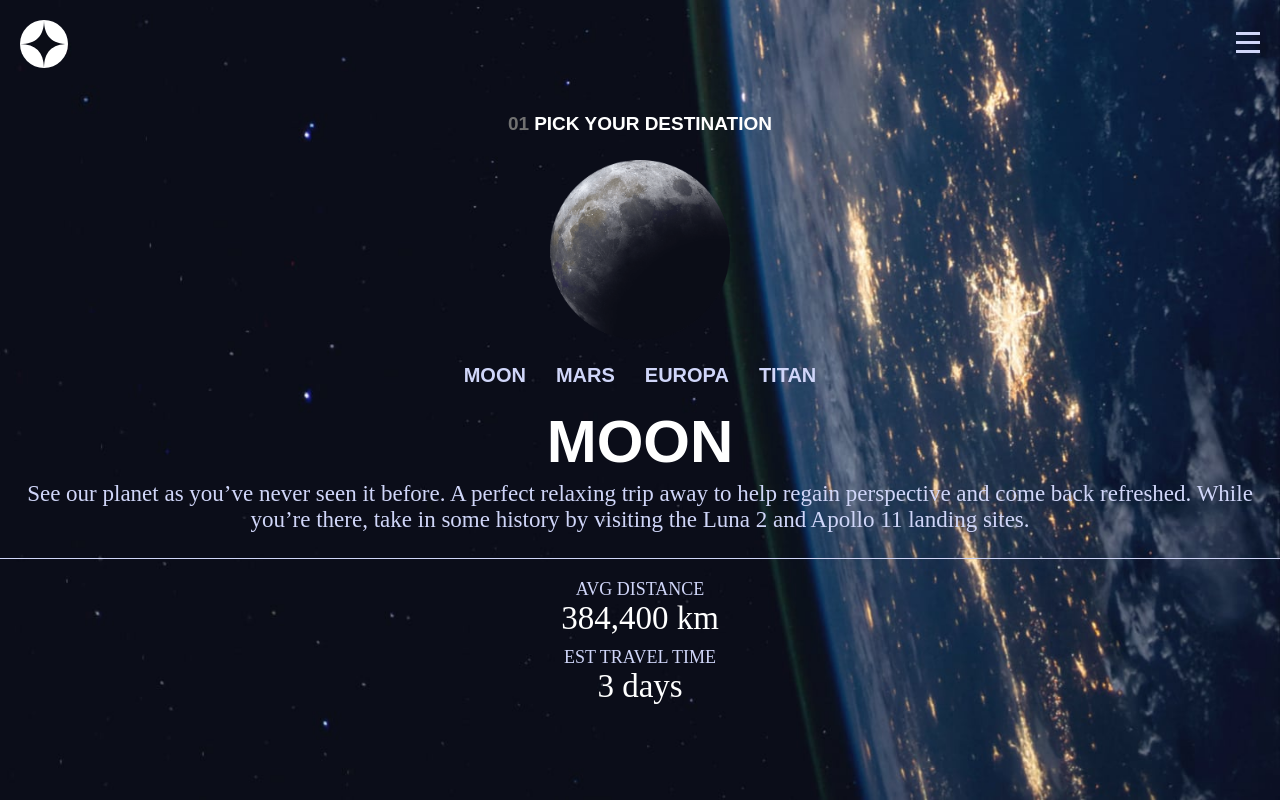
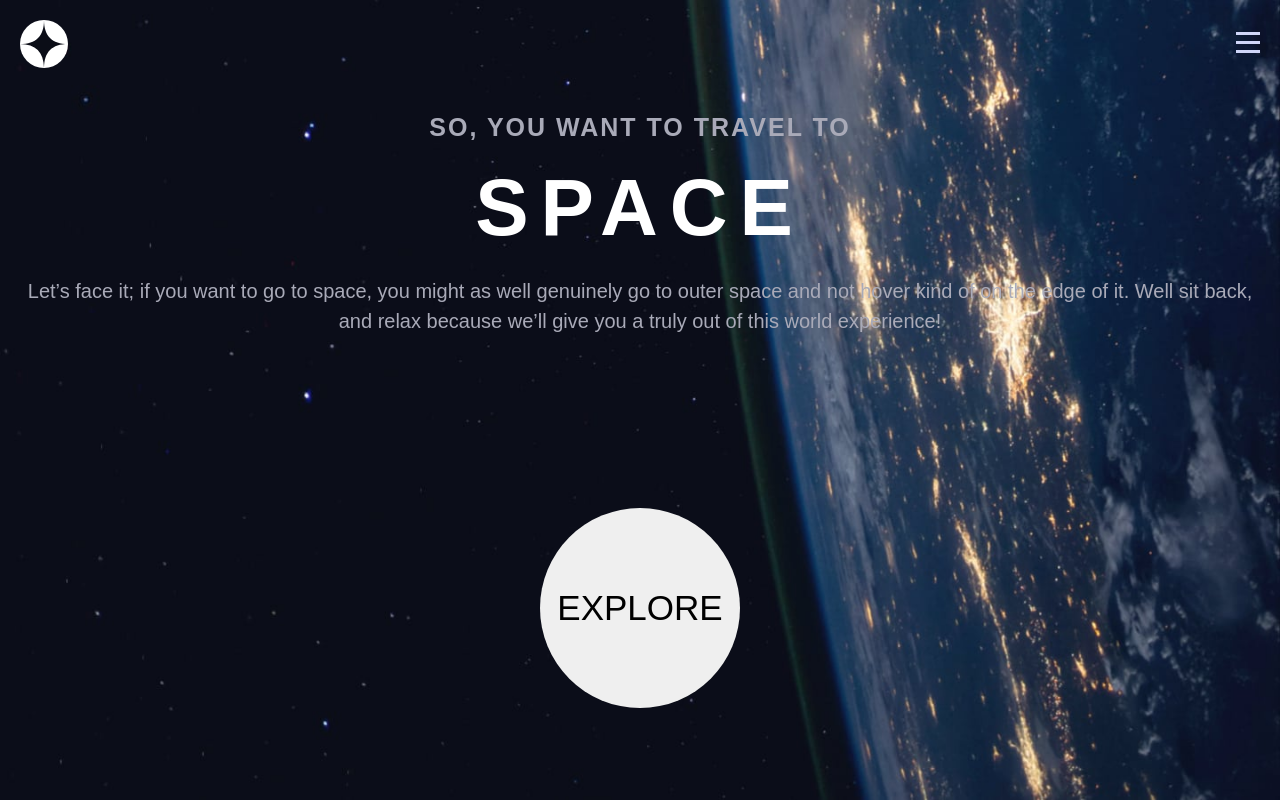
Before and after one commit to JustKooba/Space-tourism-website, a Vue app: page / in a window 1280 px wide. Built offline with nearby package versions, Linux system fonts and the light colour scheme.

Commit message:
user can now switch between pages

```diff
--- a/src/components/header.vue
+++ b/src/components/header.vue
@@ -20,7 +20,10 @@
               <span class="num">00</span>
               <span @click="listClick">Home</span>
             </li>
-            <li><span class="num">01</span> Destination</li>
+            <li>
+              <span class="num">01</span>
+              <span @click="listClick">Destination</span>
+            </li>
             <li><span class="num">02</span> Crew</li>
             <li><span class="num">03</span> Technology</li>
           </ul>
--- a/src/components/main.vue
+++ b/src/components/main.vue
@@ -11,7 +11,7 @@
     <button class="explore">Explore</button>
   </div>
   <div class="destinations">
-    <destinations-vue />
+    <destinations-vue :style="{ display: destStyle }" />
   </div>
 </template>
 
@@ -25,7 +25,8 @@ export default {
   },
   data() {
     return {
-      contentDisplay: "none",
+      contentDisplay: "flex",
+      destStyle: "none",
     };
   },
   methods: {
@@ -33,6 +34,10 @@ export default {
       console.log(clickedEl);
       if (clickedEl == "Home") {
         this.contentDisplay = "flex";
+        this.destStyle = "none";
+      } else if (clickedEl == "Destination") {
+        this.contentDisplay = "none";
+        this.destStyle = "flex";
       }
     },
   },
```
